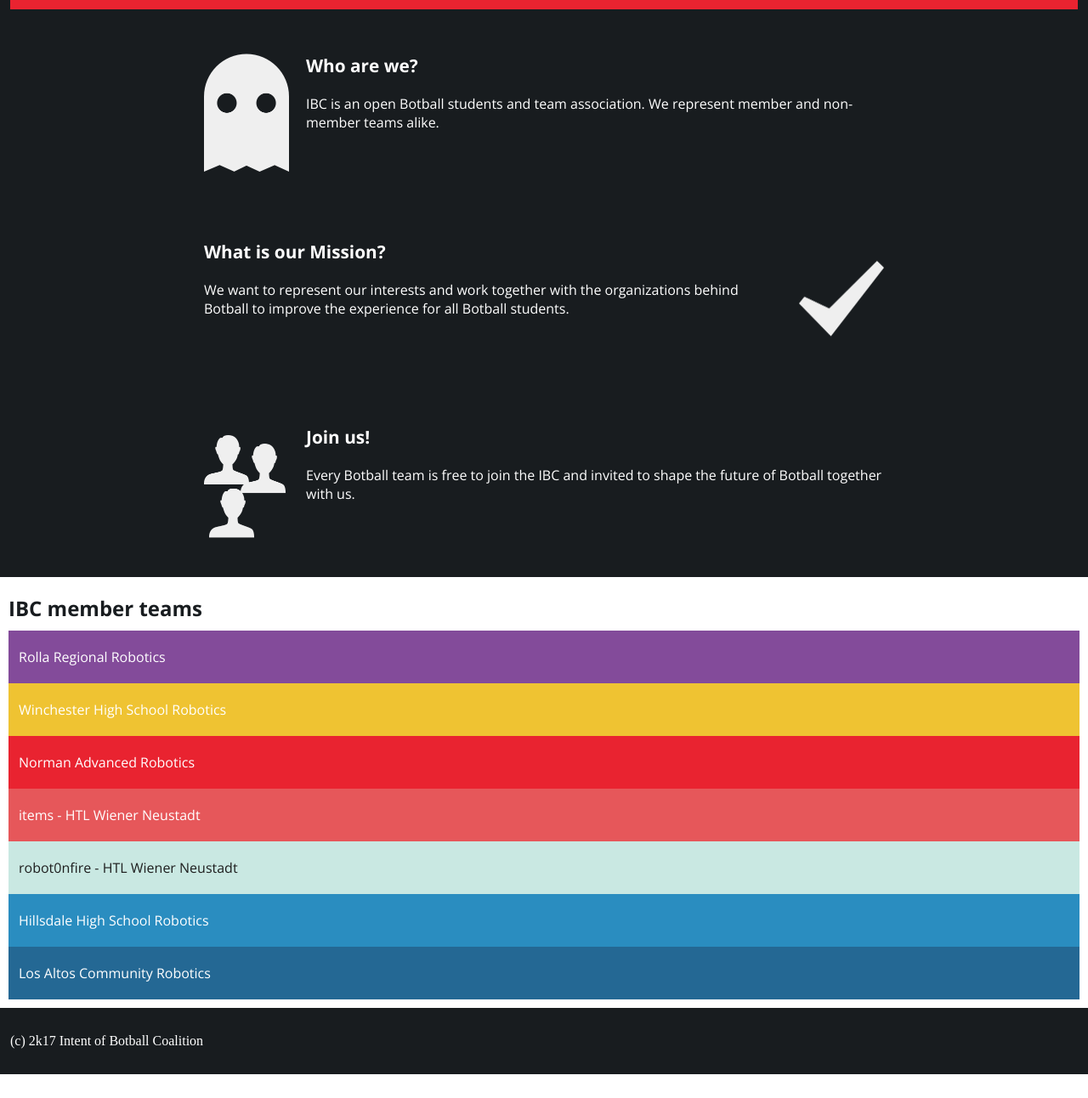
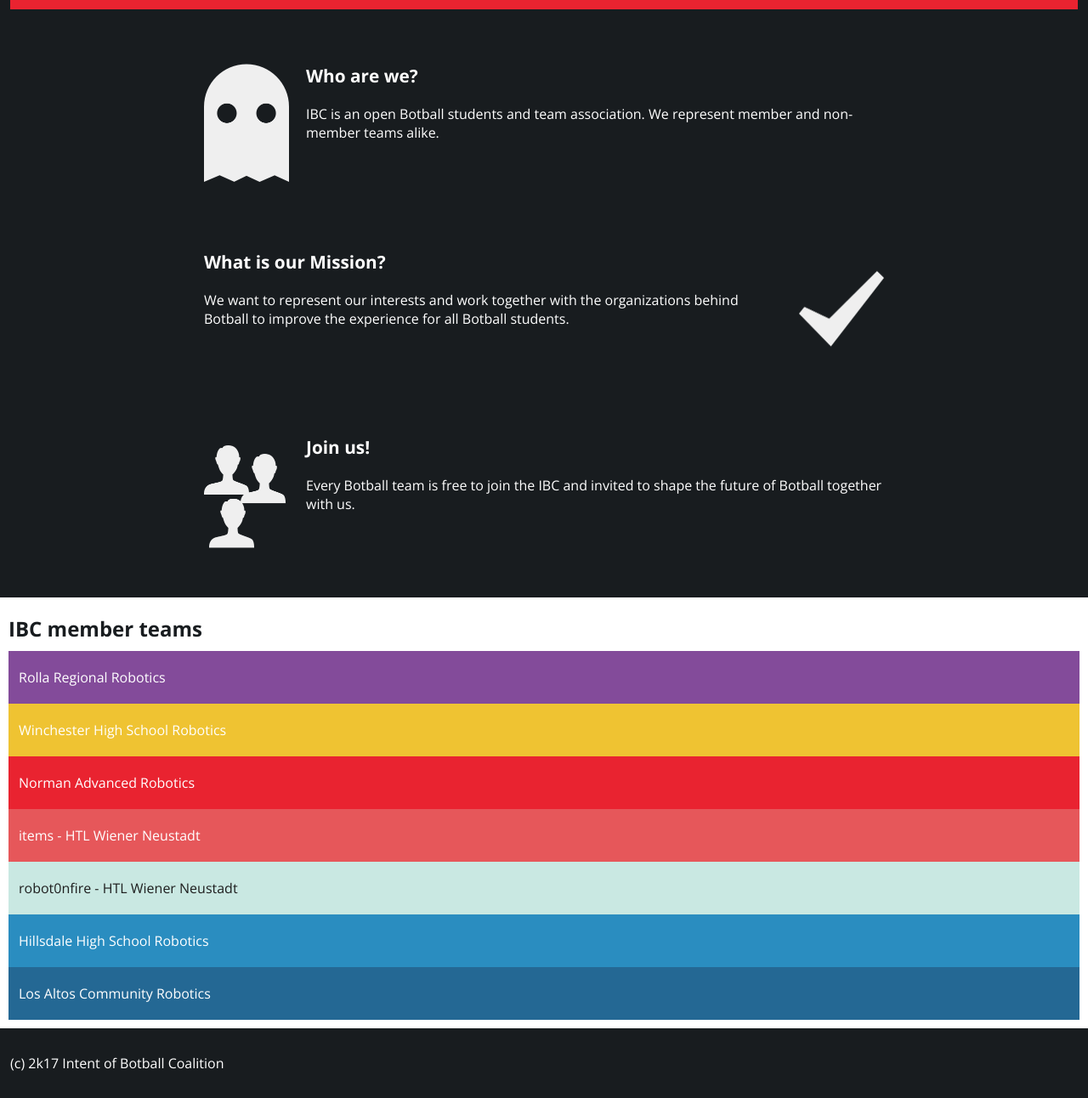
Before and after one commit to snoato/ibc_website, a plain HTML site: page index.html in a window 1280 px wide. Shown: the part 777-2069 px from the top of the page at 85% size. Before the commit the page ends 2041 px from the top, so only its background shows below. Drawn offline with nearby package versions, Linux system fonts and the light colour scheme; a web font is replaced by a local one.

Commit message:
fixed spacing issue, fixed font for footer

```diff
--- a/index.css
+++ b/index.css
@@ -108,6 +108,7 @@
 #about {
     background-color: rgb(24,28,31);
     color: white;
+    padding: 12px;
 }
 #about-header {
     font-size: 1.5em;
@@ -158,4 +159,5 @@ footer {
     padding: 12px;
     padding-top: 30px;
     padding-bottom: 30px;
+    font-family: 'Open Sans';
 }
```
